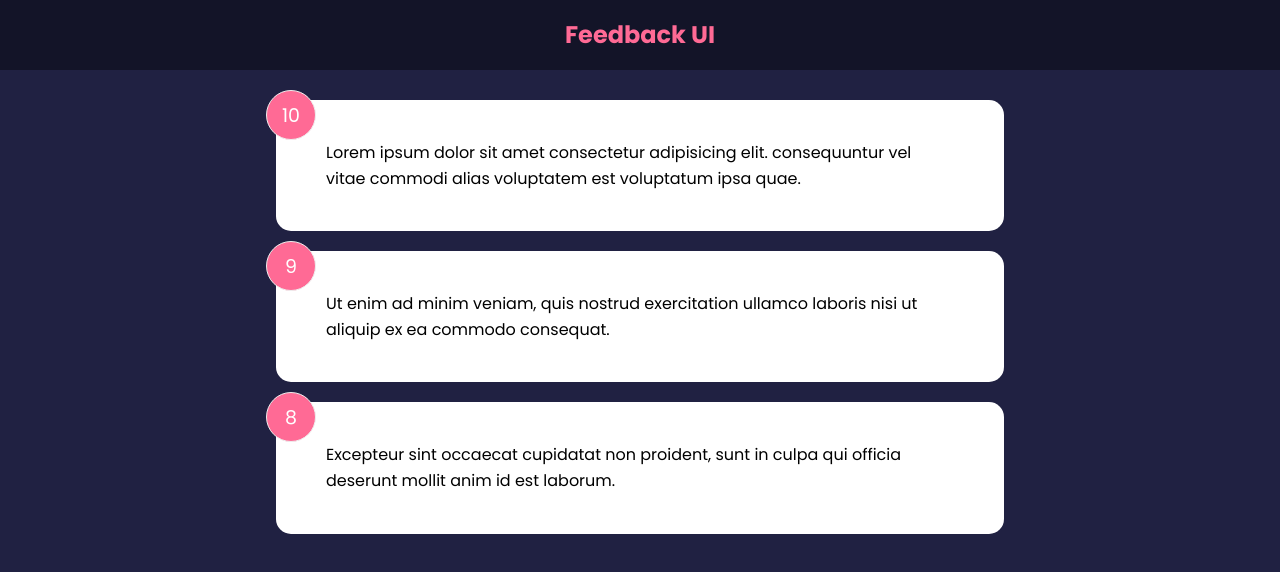
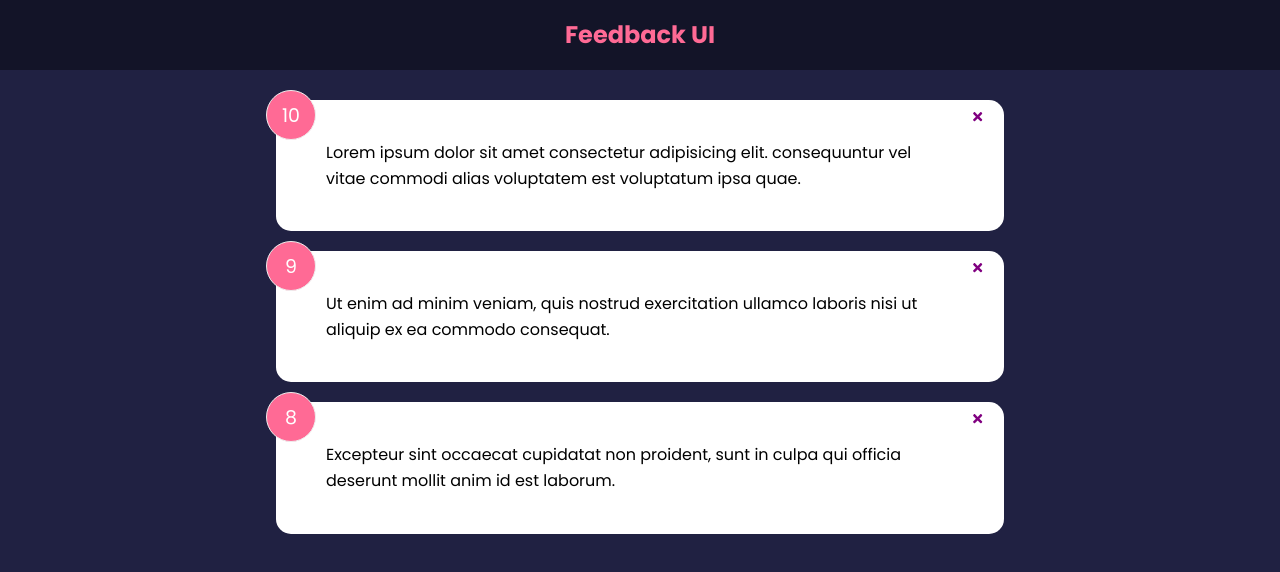
Before and after one commit to bruhu/feedback-app, a React (Create React App) app: page / in a window 1280 px wide. Shown: the top 572 px of the page. Built offline with nearby package versions, Linux system fonts and the light colour scheme.

Commit message:
added close icon to feedback item

```diff
--- a/src/components/FeedbackItem.jsx
+++ b/src/components/FeedbackItem.jsx
@@ -1,3 +1,4 @@
+import { FaTimes } from 'react-icons/fa'
 import PropTypes from 'prop-types'
 import Card from './shared/Card'
 
@@ -5,6 +6,9 @@ function FeedbackItem({item}) {
   return (
     <Card>
       <div className='num-display'>{item.rating}</div>
+      <button className='close'>
+        <FaTimes color='purple'/>
+      </button>
       <div className='text-display'>{item.text}</div>
     </Card>
   )
```
